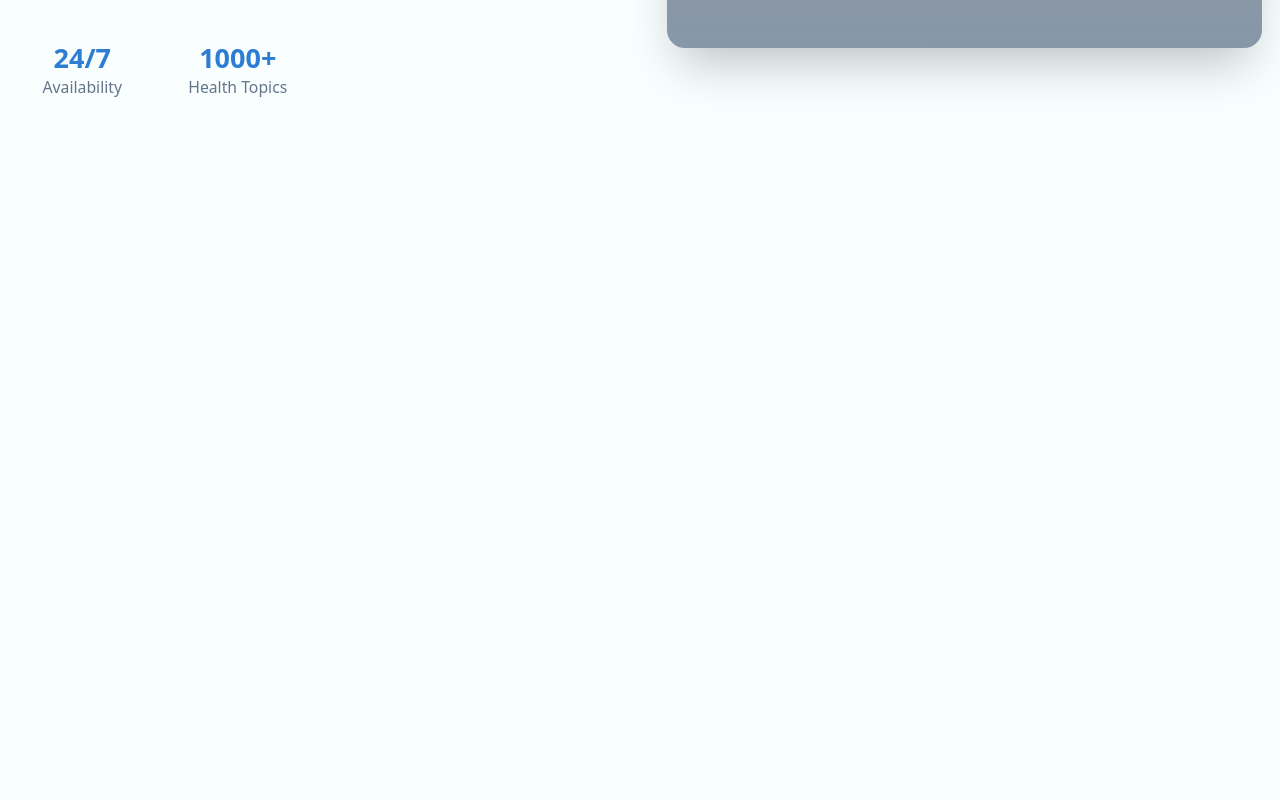
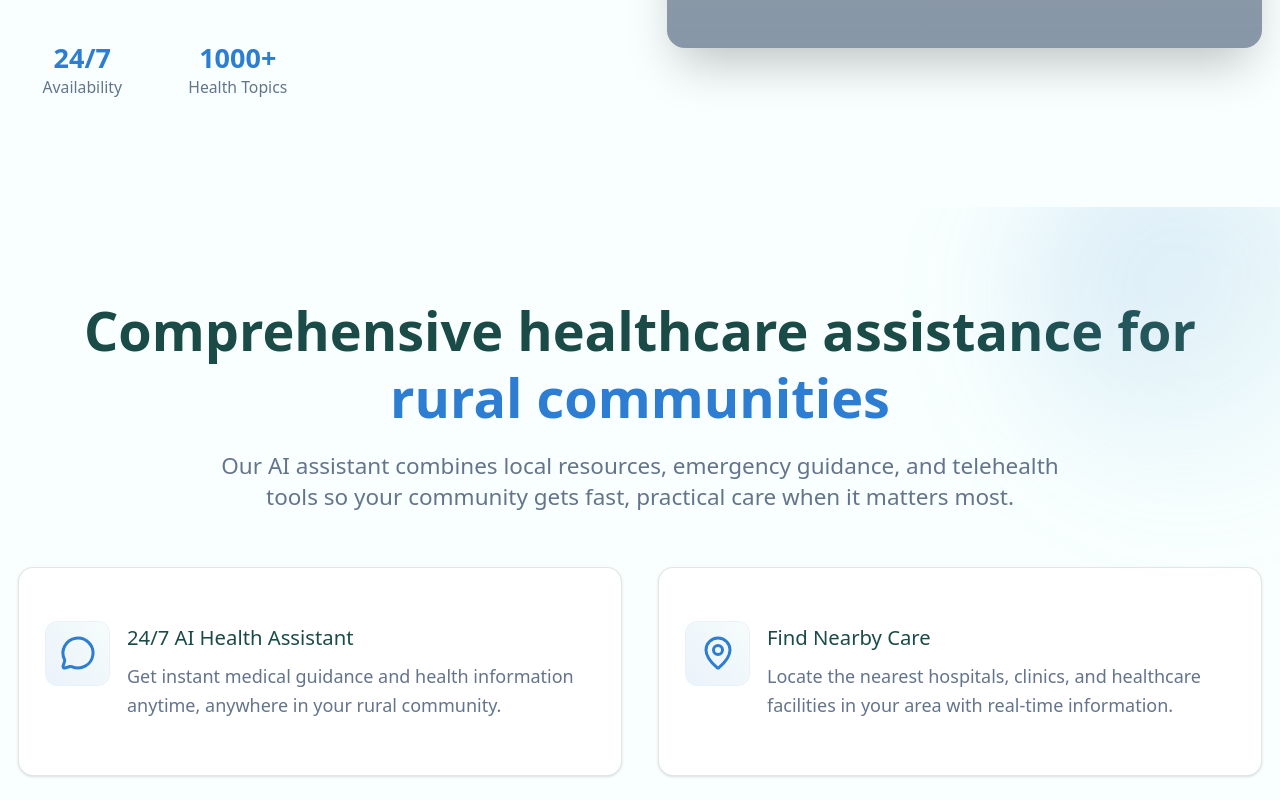
Before and after one commit to CodeX047/Health-Care-bot, a React (Vite) app: page / in a window 1280 px wide. Shown: the part 620-1420 px from the top of the page. Before the commit the page ends 827 px from the top, so only its background shows below. Built offline with nearby package versions, Linux system fonts and the light colour scheme; grey boxes are pictures that could not be loaded.

Commit message:
Add Feature section

```diff
--- a/src/components/landing/Page.jsx
+++ b/src/components/landing/Page.jsx
@@ -1,6 +1,7 @@
 import React from 'react'
 import NavBar from './NavBar'
 import Hero from './Hero'
+import Feature from './Feature'
 
 const Page = () => {
 
@@ -8,6 +9,7 @@ const Page = () => {
     <main className='min-h-screen bg-background'>
       <NavBar />
       <Hero />
+      <Feature />
     </main>
   )
 }
```
